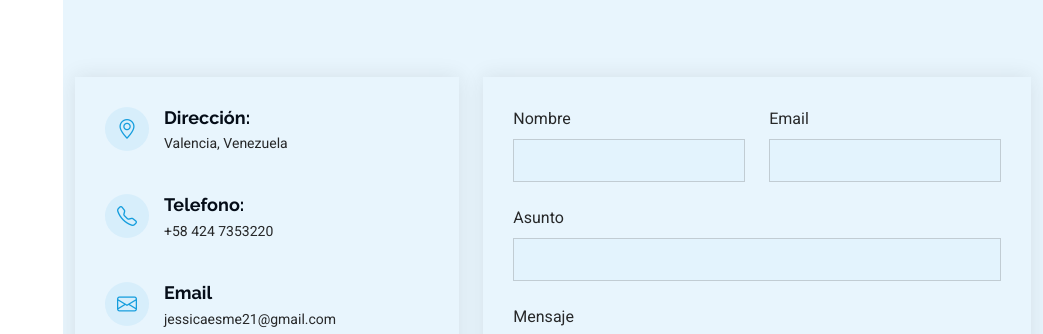
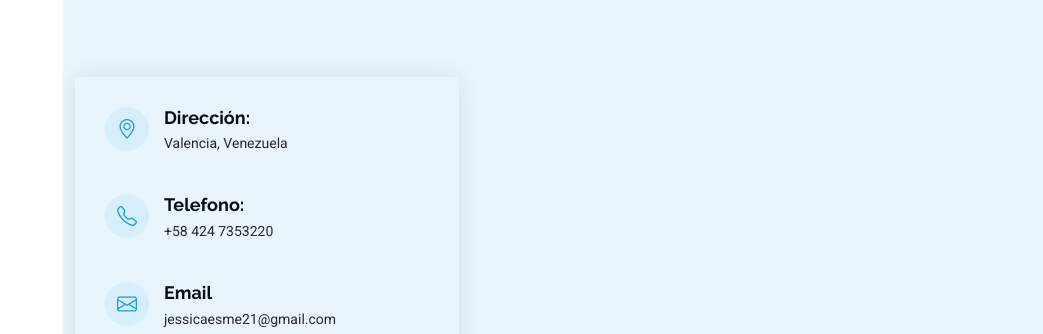
Before and after one commit to Jessicaesme21/jessicaesme21.github.io, a plain HTML site: page index.html in a window 1280 px wide. Shown: the part 4718-5052 px from the top of the page, without its empty margins (237-1280 px from the left). Drawn offline with nearby package versions, Linux system fonts and the light colour scheme.

Commit message:
Add files via upload

```diff
--- a/index.html
+++ b/index.html
@@ -596,9 +596,9 @@
             </div>
           </div>
 
-          <div class="col-lg-7">
+        <!--  <div class="col-lg-7">
 
-            <form action="https://jessicaesme21.github.io/forms/php-email-form.php" id="contactForm" method="post" class="php-email-form" data-aos="fade-up" data-aos-delay="200">
+            <form action="forms/php-email-form.php" id="contactForm" method="post" class="php-email-form" data-aos="fade-up" data-aos-delay="200">
               <div class="row gy-4">
                 <div class="col-md-6">
                   <label for="name-field" class="pb-2">Nombre</label>
@@ -627,7 +627,7 @@
 
 
 
-          </div><!-- End Contact Form -->
+          </div>-->
 
         </div>
 
```
